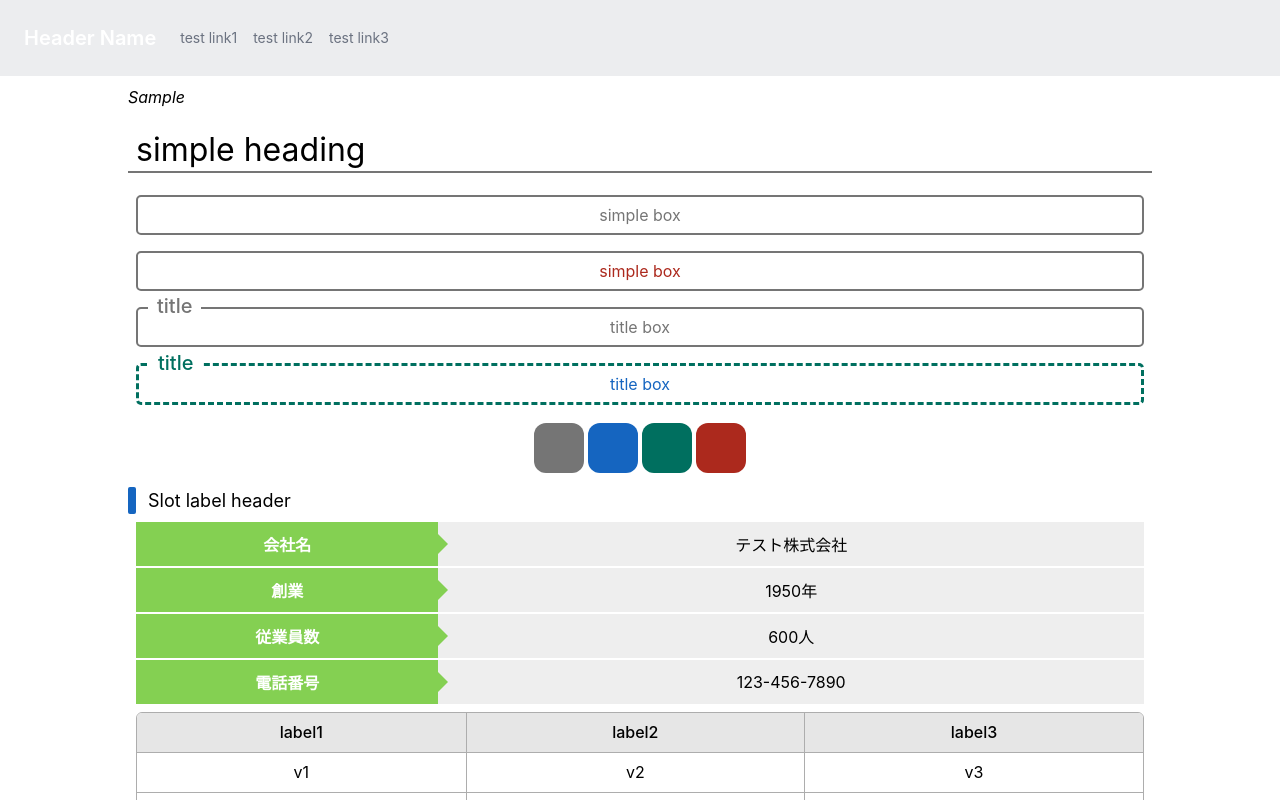
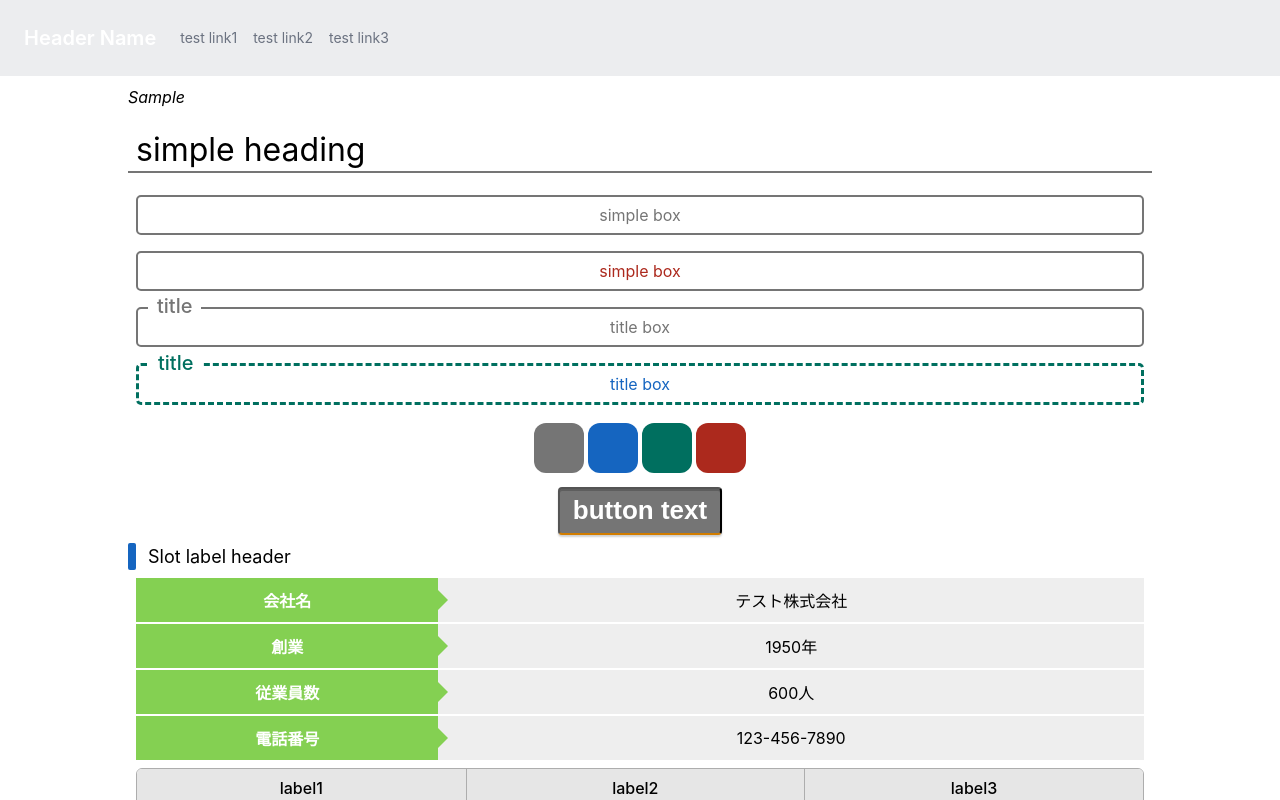
Before and after one commit to FumihiroMaejima/amplify-test, a React (Vite) app: page /sample in a window 1280 px wide. Shown: the top 800 px of the page. Built offline with nearby package versions, Linux system fonts and the light colour scheme.

Commit message:
add simple button.

```diff
--- /dev/null
+++ b/src/assets/scss/components/parts/button/PartsSimpleButton.scss
@@ -0,0 +1,21 @@
+@import '../../../util/colors.scss';
+
+.parts-simple-button {
+  position: relative;
+  display: inline-block;
+  padding: 0.25em 0.5em;
+  text-decoration: none;
+  color: $util-color-white;
+  background: #fd9535;
+  border-bottom: solid 2px #d27d00;
+  border-radius: 4px;
+  box-shadow: inset 0 2px 0 rgba($util-color-black,0.2), 0 2px 2px rgba(0, 0, 0, 0.19);
+  font-weight: bold;
+
+  &:actvie {
+    // transform: translateY(-5px);
+    // -webkit-transform: translateY(-5px);
+    border-bottom: solid 2px #fd9535;
+    box-shadow: 0 0 2px rgba(0, 0, 0, 0.30);
+  }
+}
--- a/src/assets/scss/index.scss
+++ b/src/assets/scss/index.scss
@@ -10,6 +10,7 @@
 @import './components/parts/PartsMessageBoard.scss';
 @import './components/parts/box/PartsSimpleBox.scss';
 @import './components/parts/box/PartsTitleBox.scss';
+@import './components/parts/button/PartsSimpleButton.scss';
 @import './components/parts/button/PartsSimpleFlatButton.scss';
 @import './components/parts/heading/PartsSimpleHeading.scss';
 @import './components/parts/table/PartsLabelTable.scss';
--- /dev/null
+++ b/src/components/parts/button/PartsSimpleButton.tsx
@@ -0,0 +1,24 @@
+import React from 'react'
+
+type ColorType = 'black' | 'dark-grey' | 'blue' | 'green' | 'red' | 'white'
+type Props = {
+  text?: string
+  color?: ColorType
+  textColor?: ColorType
+}
+
+export const PartsSimpleButton: React.VFC<Props> = ({
+  text = 'text',
+  color = 'dark-grey',
+  textColor = 'white',
+}) => {
+  return (
+    <button
+      className={`parts-simple-button util-color__bg--${color} util-color__text--${textColor}`}
+    >
+      {text}
+    </button>
+  )
+}
+
+export default PartsSimpleButton
--- a/src/pages/Sample.tsx
+++ b/src/pages/Sample.tsx
@@ -5,6 +5,7 @@ import { PartsLabelTable } from '@/components/parts/table/PartsLabelTable'
 import { PartsMessageBoard } from '@/components/parts/PartsMessageBoard'
 import { PartsSimpleBox } from '@/components/parts/box/PartsSimpleBox'
 import { PartsTitleBox } from '@/components/parts/box/PartsTitleBox'
+import { PartsSimpleButton } from '@/components/parts/button/PartsSimpleButton'
 import { PartsSimpleFlatButton } from '@/components/parts/button/PartsSimpleFlatButton'
 import { PartsSimpleHeading } from '@/components/parts/heading/PartsSimpleHeading'
 import {
@@ -72,6 +73,10 @@ export const Sample: React.VFC = () => {
         <PartsSimpleFlatButton color="red" />
       </div>
 
+      <div className="m-xy2">
+        <PartsSimpleButton text="button text" />
+      </div>
+
       <PartsLabelHeader text="Slot label header" color="blue" />
 
       <div className="m-xy2">
```
